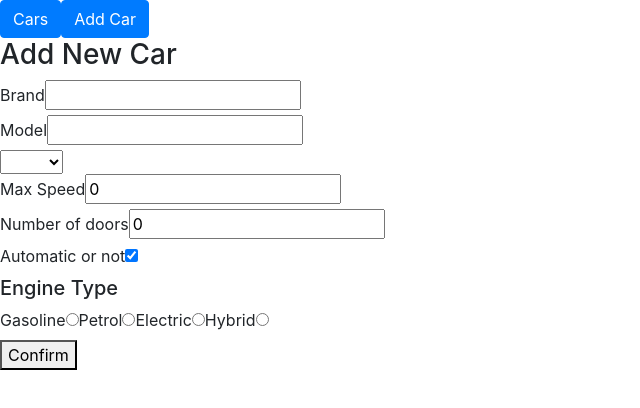
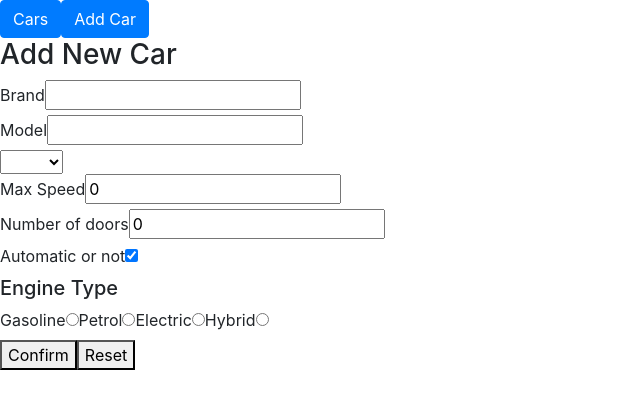
Before and after one commit to andrija989/cars-app, a Vue app: page /add in a window 1280 px wide. Shown: the top 408 px of the page, without its empty margins (0-640 px from the left). Built offline with nearby package versions, Linux system fonts and the light colour scheme.

Commit message:
Zadatak 4

```diff
--- a/src/components/AddCar.vue
+++ b/src/components/AddCar.vue
@@ -41,6 +41,7 @@
                 <input type="radio" id="hybrid" value="hybrid" v-model="newCar.engine">
             </div>
             <button type="submit">Confirm</button>
+            <button @click="reset">Reset</button>
         </form>
     </div>
 </template>
@@ -67,6 +68,18 @@ export default {
     methods:{
         handleAdd() {
             carsService.add(this.newCar)
+        },
+
+        reset() {
+            this.newCar = {
+                brand: '',
+                model: '',
+                year: 0,
+                maxSpeed: 0,
+                isAutomatic: true,
+                engine:'',
+                numberOfDoors: 0,
+            }
         }
     }
 }
```
